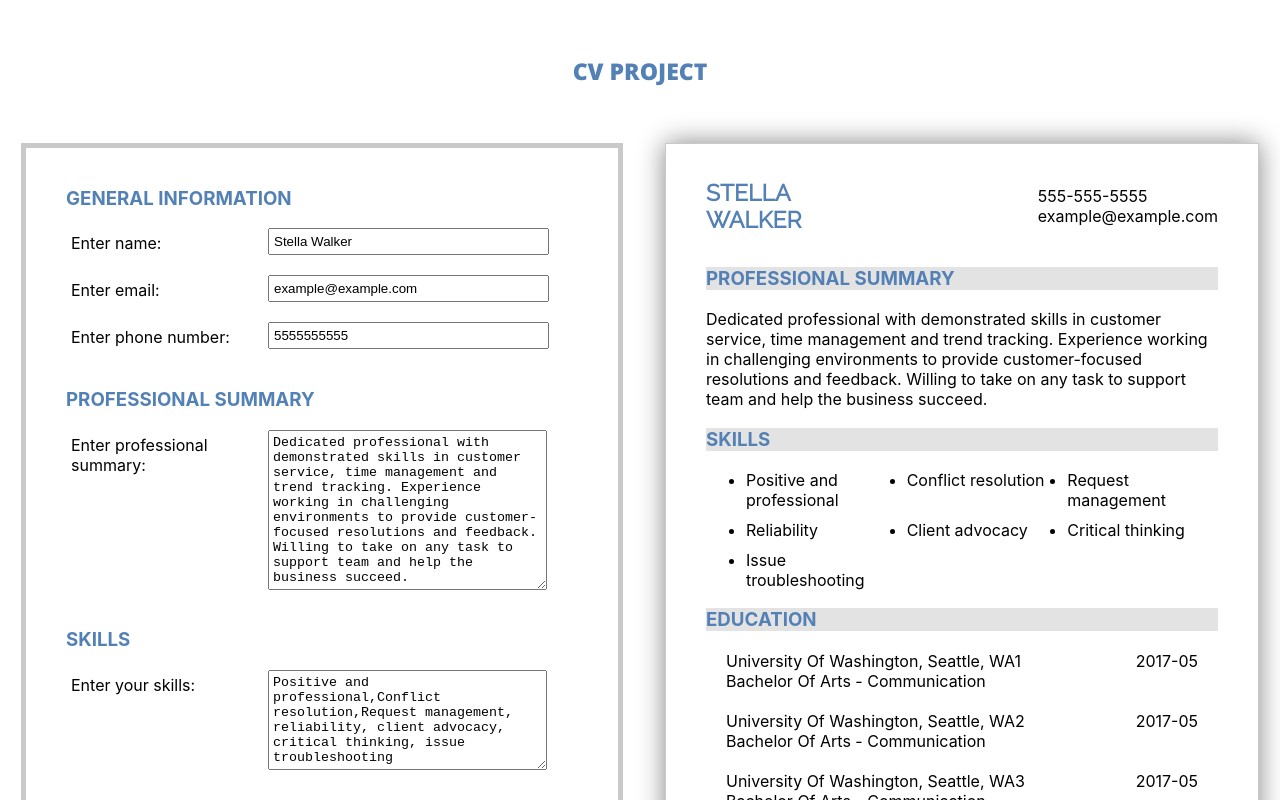
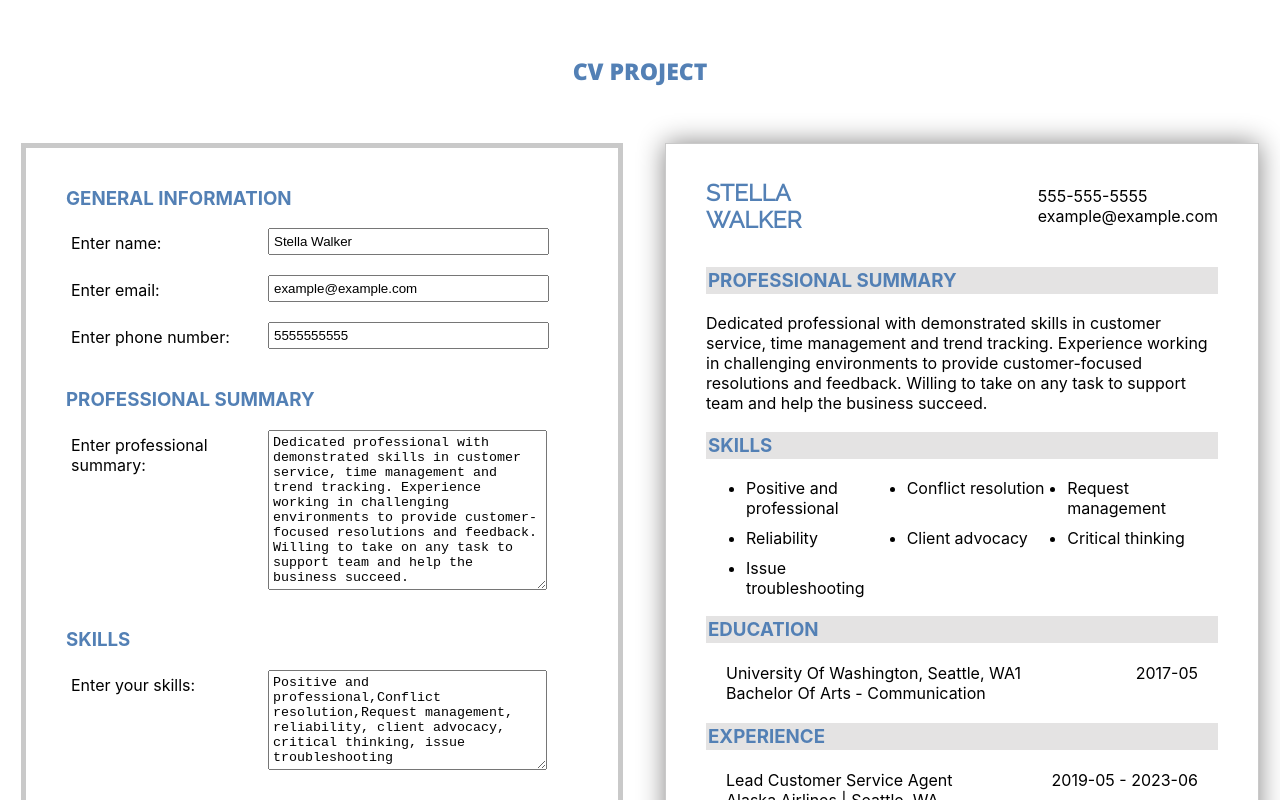
Before and after one commit to frantic-dev/cv-project, a React (Create React App) app: page / in a window 1280 px wide. Shown: the top 800 px of the page. Built offline with nearby package versions, Linux system fonts and the light colour scheme; grey boxes are pictures that could not be loaded.

Commit message:
delete submitBtns component & install gh-pages

```diff
--- a/package.json
+++ b/package.json
@@ -36,6 +36,7 @@
     ]
   },
   "devDependencies": {
-    "@babel/plugin-proposal-private-property-in-object": "^7.21.11"
+    "@babel/plugin-proposal-private-property-in-object": "^7.21.11",
+    "gh-pages": "^5.0.0"
   }
 }
--- a/src/App.js
+++ b/src/App.js
@@ -23,18 +23,8 @@ class App extends Component {
           studyTitle: "Bachelor of Arts - Communication",
           studyDate: "2017-05",
         },
-        {
-          schoolName: "University of Washington, Seattle, WA2",
-          studyTitle: "Bachelor of Arts - Communication",
-          studyDate: "2017-05",
-        },
-        {
-          schoolName: "University of Washington, Seattle, WA3",
-          studyTitle: "Bachelor of Arts - Communication",
-          studyDate: "2017-05",
-        },
       ],
-      currentEducation: 2,
+      currentEducation: 0,
       experience: [
         {
           companyName: "Alaska Airlines | Seattle, WA",
@@ -73,23 +63,22 @@ class App extends Component {
   handleDelete(e) {
     e.preventDefault();
     let sectionName = e.target.className.split("-")[0];
-    let currentIndex = "current" + sectionName.charAt(0).toUpperCase() + sectionName.slice(1)
+    let currentIndex =
+      "current" + sectionName.charAt(0).toUpperCase() + sectionName.slice(1);
     let deleteBtns = document.getElementsByClassName(e.target.className);
     let index = [...deleteBtns].indexOf(e.target);
     let inputIds = Object.keys(this.state[sectionName][0]);
-    let resetProps = {}
+    let resetProps = {};
     inputIds.forEach((prop) => (resetProps = { ...resetProps, [prop]: "" }));
 
     this.setState((prevState) => {
       if (prevState[sectionName].length === 1)
         return {
-        [sectionName]: [
-            resetProps,
-          ],
+          [sectionName]: [resetProps],
         };
       else
         return {
-        [sectionName]: prevState[sectionName].filter(
+          [sectionName]: prevState[sectionName].filter(
             (school) => prevState[sectionName].indexOf(school) !== index
           ),
           [currentIndex]: prevState[sectionName].length - 2,
@@ -99,7 +88,8 @@ class App extends Component {
   handleEdit(e) {
     e.preventDefault();
     let sectionName = e.target.className.split("-")[0];
-    let currentIndex = "current" + sectionName.charAt(0).toUpperCase() + sectionName.slice(1)
+    let currentIndex =
+      "current" + sectionName.charAt(0).toUpperCase() + sectionName.slice(1);
     let editBtns = document.getElementsByClassName(e.target.className);
     let index = [...editBtns].indexOf(e.target);
     this.setState({
--- a/src/components/ExperienceForm.js
+++ b/src/components/ExperienceForm.js
@@ -1,5 +1,4 @@
 import { Component } from "react";
-// import SubmitBtn from "./SubmitBtn";
 import plusIcon from "../icons/plusIcon.svg";
 import "../styles/Tooltip.css";
 class Experience extends Component {
@@ -56,7 +55,6 @@ class Experience extends Component {
           value={this.props.experience[currentExperience].companyName}
           onChange={(e) => this.props.onChange(e, currentExperience)}
         />
-        {/* <SubmitBtn /> */}
         <label htmlFor="positionTitle">Enter the position title:</label>
         <input
           type="text"
@@ -65,7 +63,6 @@ class Experience extends Component {
           value={this.props.experience[currentExperience].positionTitle}
           onChange={(e) => this.props.onChange(e, currentExperience)}
         />
-        {/* <SubmitBtn /> */}
         <label htmlFor="jobTasks">Enter main tasks of the job:</label>
         <textarea
           type="text"
@@ -75,7 +72,6 @@ class Experience extends Component {
           value={this.props.experience[currentExperience].jobTasks}
           onChange={(e) => this.props.onChange(e, currentExperience)}
         />
-        {/* <SubmitBtn /> */}
         <label htmlFor="startingDate">Enter the date you started:</label>
         <input
           type="month"
@@ -84,7 +80,6 @@ class Experience extends Component {
           value={this.props.experience[currentExperience].startingDate}
           onChange={(e) => this.props.onChange(e, currentExperience)}
         />
-        {/* <SubmitBtn /> */}
         <label htmlFor="endingDate">Enter the date you ended:</label>
         <input
           type="month"
@@ -93,7 +88,6 @@ class Experience extends Component {
           value={this.props.experience[currentExperience].endingDate}
           onChange={(e) => this.props.onChange(e, currentExperience)}
         />
-        {/* <SubmitBtn /> */}
         <ul>{companies}</ul>
       </section>
     );
--- a/src/components/GeneralForm.js
+++ b/src/components/GeneralForm.js
@@ -1,5 +1,4 @@
 import { Component } from "react";
-import SubmitBtn from "./SubmitBtn";
 class GeneralData extends Component {
   // eslint-disable-next-line no-useless-constructor
   constructor(props) {
@@ -17,7 +16,6 @@ class GeneralData extends Component {
           value={this.props.fullName}
           onChange={(e) => this.props.onChange(e)}
         />
-        {/* <SubmitBtn /> */}
         <label htmlFor="email">Enter email:</label>
         <input
           type="email"
@@ -25,7 +23,6 @@ class GeneralData extends Component {
           value={this.props.email}
           onChange={(e) => this.props.onChange(e)}
         />
-        {/* <SubmitBtn /> */}
         <label htmlFor="number">Enter phone number:</label>
         <input
           type="number"
@@ -33,7 +30,6 @@ class GeneralData extends Component {
           value={this.props.number}
           onChange={(e) => this.props.onChange(e)}
         />
-        {/* <SubmitBtn /> */}
         <h3>professional summary</h3>
         <label htmlFor="summary">Enter professional summary:</label>
         <textarea
@@ -42,7 +38,6 @@ class GeneralData extends Component {
           value={this.props.summary}
           onChange={(e) => this.props.onChange(e)}
         />
-        {/* <SubmitBtn /> */}
       </section>
     );
   }
--- a/src/components/SkillsForm.js
+++ b/src/components/SkillsForm.js
@@ -1,5 +1,4 @@
 import { Component } from "react";
-import SubmitBtn from "./SubmitBtn";
 class SkillsForm extends Component {
   // eslint-disable-next-line no-useless-constructor
   constructor(props) {
@@ -18,7 +17,6 @@ class SkillsForm extends Component {
           value={this.props.skills}
           onChange={this.props.onChange}
         ></textarea>
-        {/* <SubmitBtn /> */}
       </section>
     );
   }
--- a/src/components/SubmitBtn.js
+++ /dev/null
@@ -1,11 +0,0 @@
-import { Component } from "react";
-import checkIcon from "../icons/checkIcon.svg";
-export default class SubmitBtn extends Component {
-  render() {
-    return (
-      <button className="submit-btn">
-        <img src={checkIcon} alt="icon of a check mark" />
-      </button>
-    );
-  }
-}
--- a/src/styles/Cv-ready.css
+++ b/src/styles/Cv-ready.css
@@ -27,6 +27,7 @@ h3 {
 .cv-section-name {
   background-color: rgb(228 227 227);
   text-transform: uppercase;
+  padding: 2px;
 }
 .skills {
   display: grid;
```
Also changed, not shown: 1 other file (tests, documents, lock files or other folders).
